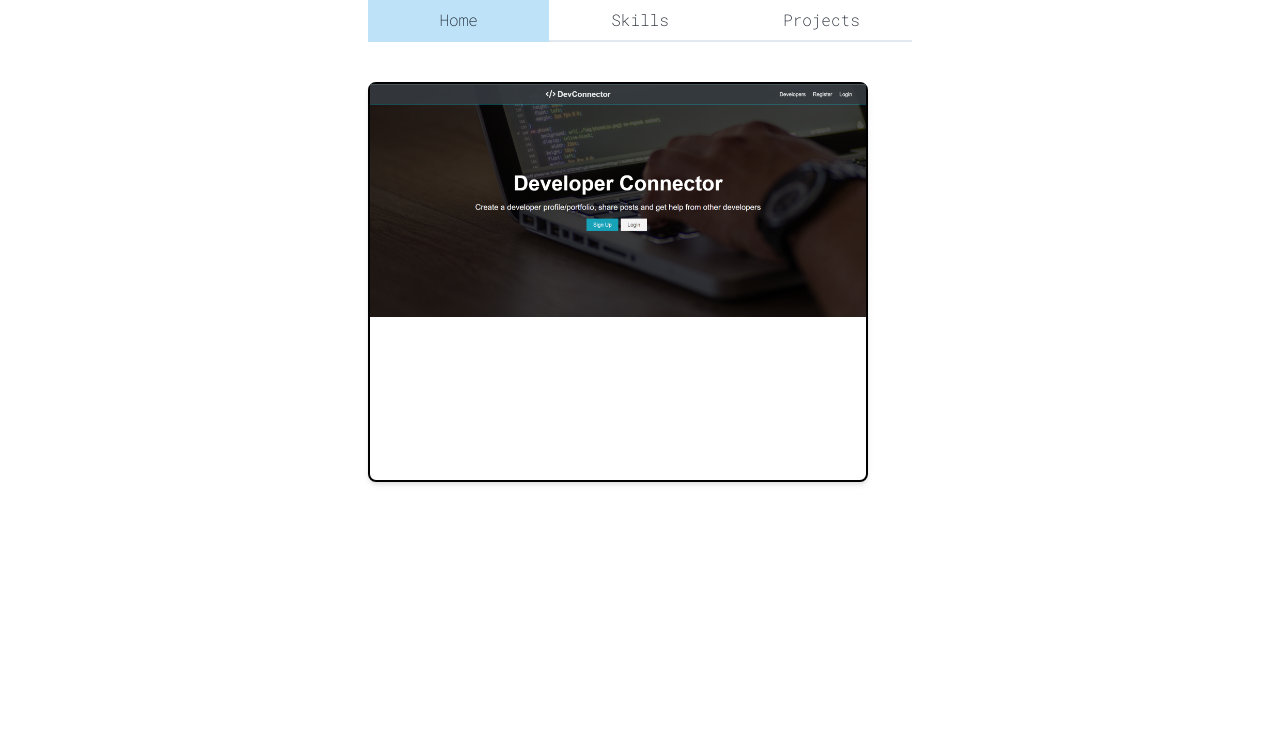
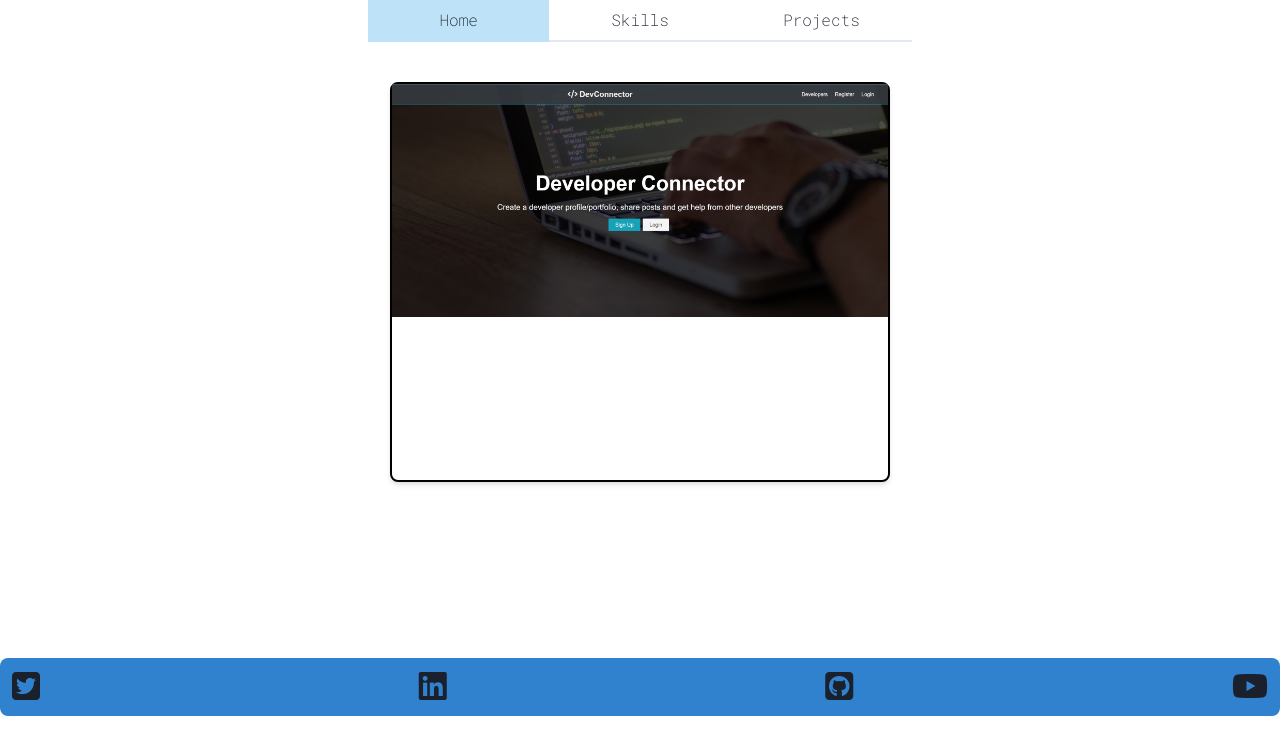
Before and after one commit to Rahul7yadu/Portfolio, a Next.js app: page /projects in a window 1280 px wide. Shown: the top 754 px of the page. Built offline with nearby package versions, Linux system fonts and the light colour scheme.

Commit message:
added footer

```diff
--- /dev/null
+++ b/components/Footer.js
@@ -0,0 +1,21 @@
+import { Box, Container } from "@chakra-ui/react"
+
+export const Footer = ()=>{
+    return (
+<>
+        {/* <div className="footer"> */}
+        <Box borderRadius={'lg'} bg = 'blue.500' p='3'  align='center' fontWeight={'bold'} >
+            <div className="footer-inner">
+
+        <a href="https://twitter.com/Rahul53520475"><i className="fa-brands fa-square-twitter fa-2x" ></i></a>
+        <a href="https://linkedin.com/"><i className="fa-brands fa-linkedin fa-2x"></i></a>
+        <a href="https://linkedin.com/"><i className="fa-brands fa-square-github fa-2x"></i></a>
+        <a href="https://linkedin.com/"><i className="fa-brands fa-youtube fa-2x"></i></a>
+            </div>
+        </Box>
+        {/* </div> */}
+</>
+    )
+}
+
+export default Footer
--- a/components/Navbar.js
+++ b/components/Navbar.js
@@ -12,12 +12,12 @@ const Navbar=()=>{
                 </Tab>
                 </Link>
                 <Link href={'/skills'}>
-                <Tab>
+                <Tab _selected={{bg:'blue.100'}}>
                 Skills
                 </Tab>
                 </Link>
                 <Link href={'/projects'}>
-                <Tab>
+                <Tab _selected={{bg:'blue.100'}}>
                 Projects
                 </Tab>
                 </Link>
--- a/components/layout/Layout.js
+++ b/components/layout/Layout.js
@@ -1,13 +1,20 @@
 import Head from 'next/head'
+import Image from 'next/image'
 import Script from "next/script"
 import Navbar from '../Navbar'
+import Footer from '../Footer'
+import { Container, Spacer } from '@chakra-ui/react'
 export default function Layout({children}){
     return (
     < >
       <Script src ="https://kit.fontawesome.com/27785bc871.js" ></Script>
       <Head><title>Rahul yadu</title> <link rel='icon' href = 'https://fontawesome.com/icons/code?s=solid'/></Head>
       <Navbar/>
-    {children}
+      <Container maxW='3xl' minH={'xl'}>
+
+        {children}
+      </Container>
+      <Footer/>
     </>
     )
 }
--- a/next.config.js
+++ b/next.config.js
@@ -2,6 +2,9 @@
 const nextConfig = {
   reactStrictMode: true,
   swcMinify: true,
+images: {
+    domains: ['th.bing.com'],
+  }
 }
 
 module.exports = nextConfig
--- a/pages/_app.js
+++ b/pages/_app.js
@@ -1,4 +1,5 @@
 import '../styles/globals.css'
+import '../styles/style.css'
 import {ChakraProvider} from '@chakra-ui/react'
 import Layout from '../components/layout/Layout'
 function MyApp({ Component, pageProps }) {
--- a/pages/projects.js
+++ b/pages/projects.js
@@ -1,7 +1,7 @@
 import { Box ,Container} from "@chakra-ui/react"
 const Skills=()=>{
     return (
-        <Container>
+        <Container align='center'>
 
         <Box borderRadius = 'lg' border={'2px solid black'} maxW='500px' minH='400px' shadow='md'>
             <img src = 'devconnect.png' height='100%'/>
--- a/styles/globals.css
+++ b/styles/globals.css
@@ -4,3 +4,12 @@
 
 font-family: 'Roboto Mono', monospace;
 }
+
+.bg{
+    position: fixed;
+height: 100vh;
+width: 100vw;
+overflow: hidden;
+
+z-index: -1;
+}
--- /dev/null
+++ b/styles/style.css
@@ -0,0 +1,8 @@
+.footer{
+    position: fixed;
+    bottom: 0;
+}
+.footer-inner{
+    display: flex;
+    justify-content: space-between;
+}
```
Also changed, not shown: pages/index.js (+15 -2 lines).
